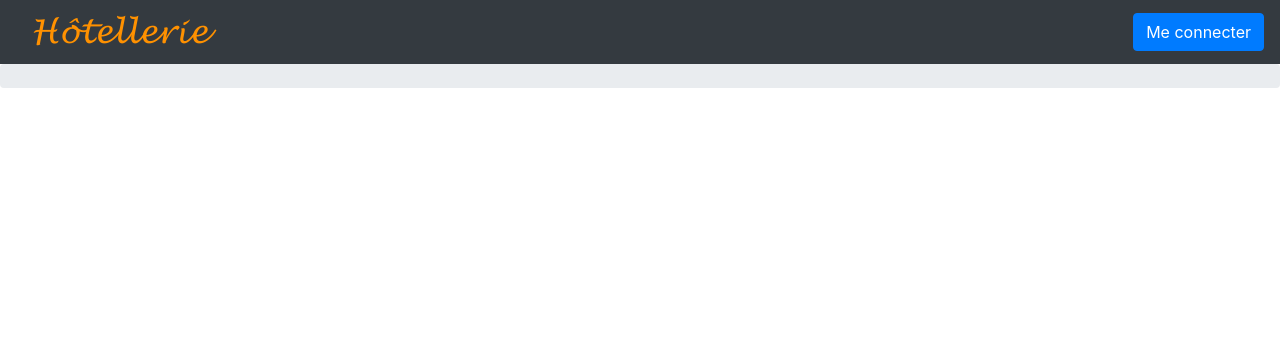
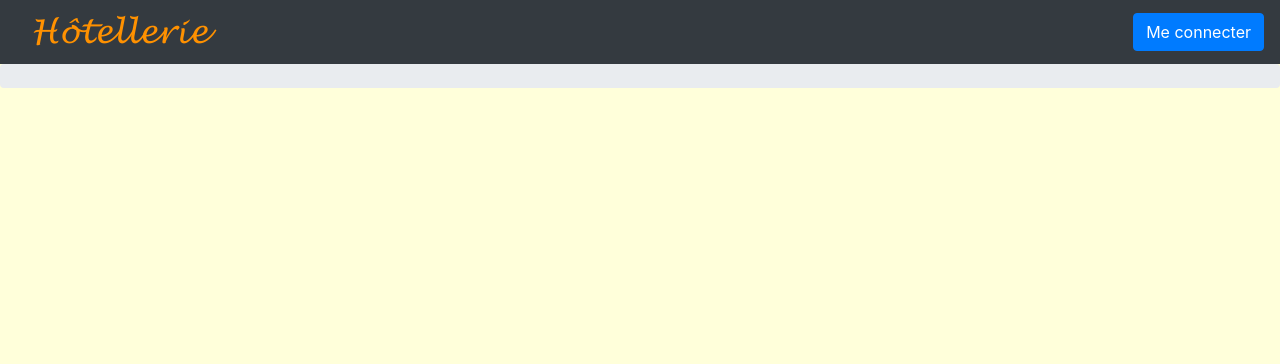
Before and after one commit to BrRoman/hotellerie, a Django app: template hotellerie/templates/main.html in a window 1280 px wide. Shown: the top 364 px of the page. Run offline with Django 3.2, Linux system fonts and the light colour scheme; the template is opened without the code that fills it, so the values that code supplies are empty; style sheets or scripts are compiled from the project's sources; some libraries are stand-ins or nearby versions.

Commit message:
General bg-color.

```diff
--- a/hotellerie/static/css/hotellerie.less
+++ b/hotellerie/static/css/hotellerie.less
@@ -31,6 +31,8 @@
 }
 
 body {
+    background-color: #ffffda;
+
     h1 {
         color: @green;
     }
```
